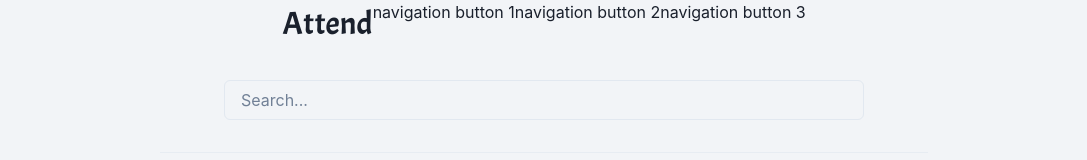
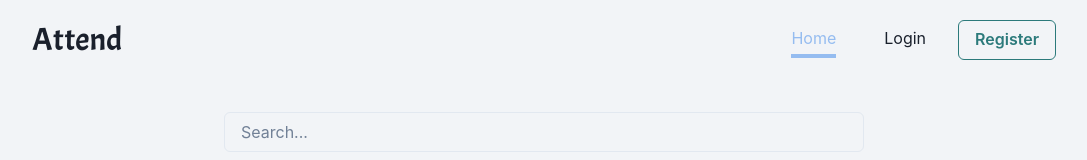
Before and after one commit to tboba/attend-frontend, a Next.js app: page / in a window 1280 px wide. Shown: the top 160 px of the page, without its empty margins (96-1183 px from the left). Built offline with nearby package versions, Linux system fonts and the light colour scheme.

Commit message:
Justify header, create navigation

```diff
--- a/components/layout/Layout.tsx
+++ b/components/layout/Layout.tsx
@@ -1,13 +1,16 @@
-import React from "react";
+import React, {Fragment} from "react";
 import {Flex} from "@chakra-ui/react";
+import MainHeader from "../ui/header/MainHeader";
 
-const Layout: React.FC<{children: React.ReactNode}> = ({children}) => {
-    return <Flex
+const Layout: React.FC<{ children: React.ReactNode }> = ({children}) => {
+    return <Fragment>
+        <Flex
             h='100vh'
             minH='100vh'
             backgroundColor='#f2f4f7'
         >
             {children}
+        </Flex>
         <style global jsx>{`
           html, body, div#__next {
             height: 100vh;
@@ -15,7 +18,7 @@ const Layout: React.FC<{children: React.ReactNode}> = ({children}) => {
             background-color: #f2f4f7;
           }
         `}</style>
-    </Flex>
+    </Fragment>
 }
 
 export default Layout;
--- /dev/null
+++ b/components/layout/NavLink.tsx
@@ -0,0 +1,18 @@
+import {useRouter} from "next/router";
+import Link from "next/link";
+import React from "react";
+import {Text} from "@chakra-ui/react";
+
+export const NavLink: React.FC<{href: string, exact?: boolean, children: React.ReactNode}> = ({href, exact, children}) => {
+    const { pathname } = useRouter();
+    const isActive = exact ? pathname === href : pathname.startsWith(href);
+    const activeStyling = isActive && {color: '#95bcf0', paddingBottom: '0.25rem', borderBottom: '4px solid #95bcf0'};
+
+    return (
+        <Link href={href}>
+            <Text {...activeStyling} cursor='pointer'>
+                {children}
+            </Text>
+        </Link>
+    );
+}
--- a/components/ui/header/MainHeader.tsx
+++ b/components/ui/header/MainHeader.tsx
@@ -1,13 +1,13 @@
-import {Flex, Text} from "@chakra-ui/react";
+import {Box, Flex, Text} from "@chakra-ui/react";
 import MainNavigation from "./MainNavigation";
 
 const MainHeader = () => {
-    return <header>
-        <Flex justifyContent='space-between'>
+    return <Box as='header' alignSelf='stretch'>
+        <Flex w='100%' h='5rem' alignItems='center' justifyContent='space-between' padding='0 10%'>
             <Text fontFamily='Acme' fontSize='2em'>Attend</Text>
             <MainNavigation />
         </Flex>
-    </header>
+    </Box>
 }
 
 export default MainHeader;
--- a/components/ui/header/MainNavigation.tsx
+++ b/components/ui/header/MainNavigation.tsx
@@ -1,13 +1,25 @@
-import {Flex, Text} from "@chakra-ui/react";
+import {Flex, Box, Button} from "@chakra-ui/react";
+import {NavLink} from "../../layout/NavLink";
+import Link from "next/link";
 
 const MainNavigation = () => {
     return <nav>
-        <Flex>
-            <Text>navigation button 1</Text>
-            <Text>navigation button 2</Text>
-            <Text>navigation button 3</Text>
-        </Flex>
-    </nav>
+        <Flex m={0} p={0} alignItems='baseline'>
+            <Box marginLeft='3rem'>
+                <NavLink href='/'>Home</NavLink>
+            </Box>
+            <Box marginLeft='3rem'>
+                <NavLink href='login'>Login</NavLink>
+            </Box>
+            <Box marginLeft='2rem'>
+                <Link href='register'>
+                    <Button colorScheme='teal' variant='outline'>
+                        Register
+                    </Button>
+                </Link>
+        </Box>
+    </Flex>
+</nav>
 }
 
 export default MainNavigation;
```
Lines whose indentation alone changed are shown as unchanged.
